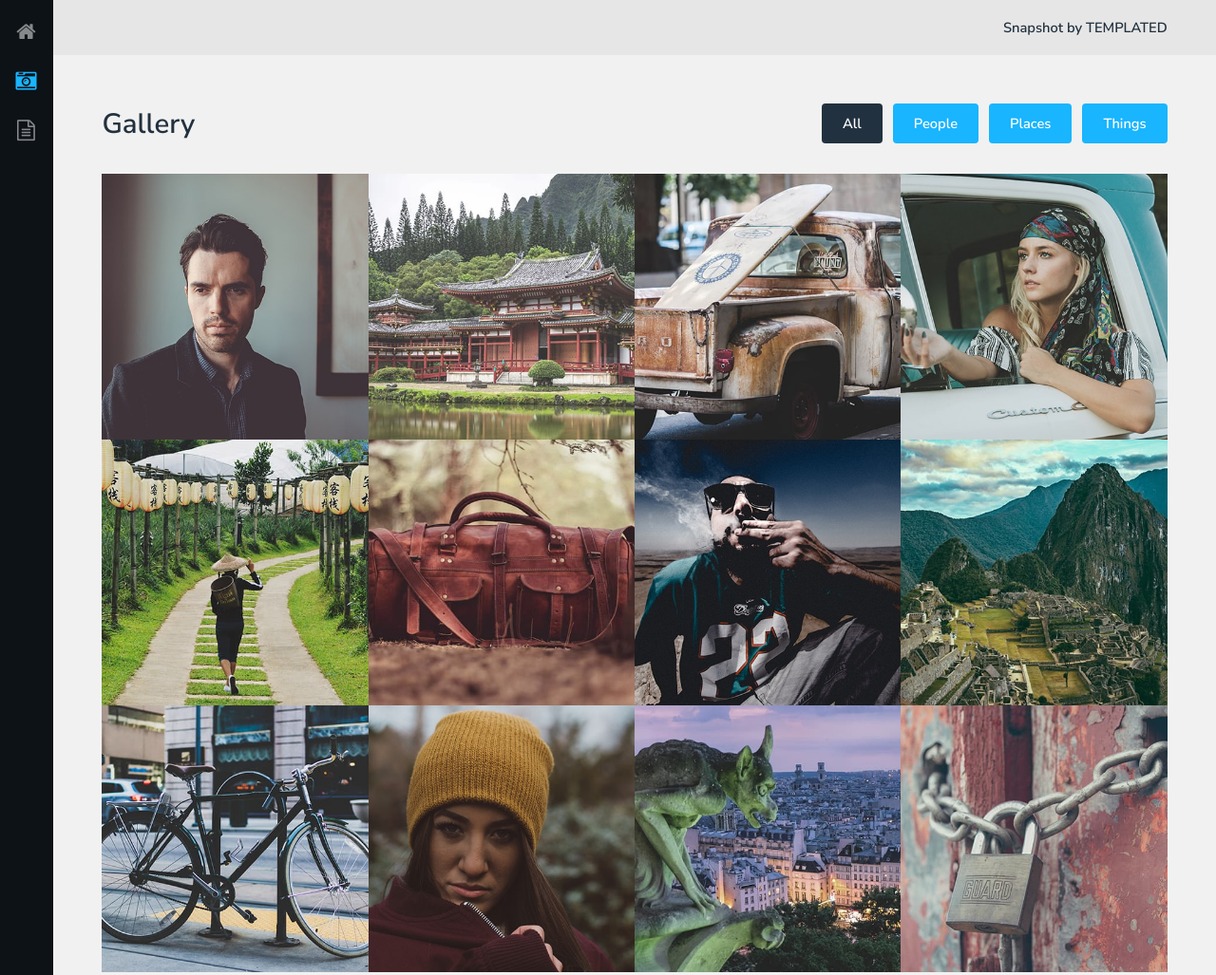
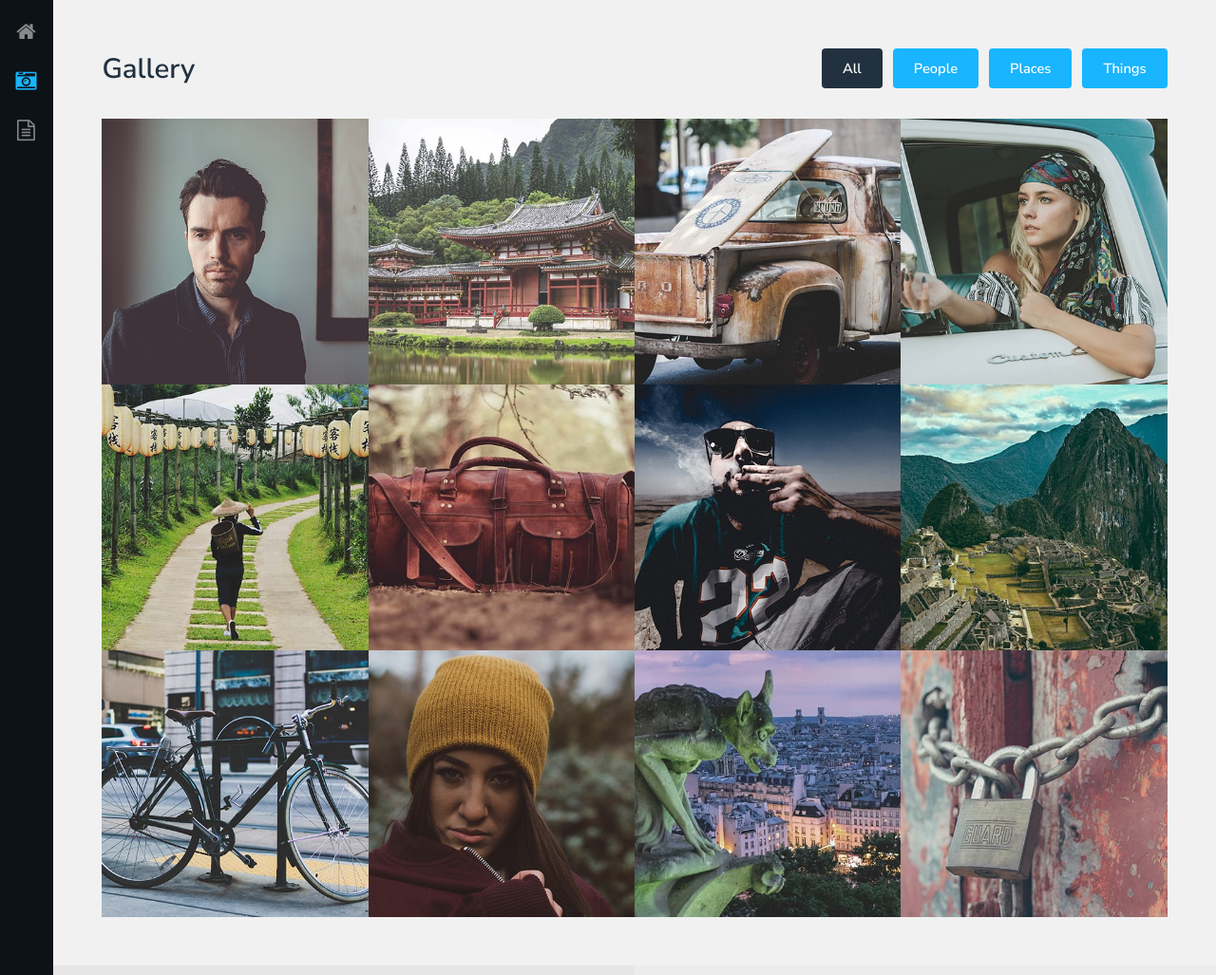
Before and after one commit to thaomega/thaomega.github.io, a plain HTML site: page gallery.html in a window 1280 px wide. Shown: the top 1027 px of the page at 95% size. Drawn offline with Linux system fonts and the light colour scheme.

Commit message:
Update gallery.html

```diff
--- a/gallery.html
+++ b/gallery.html
@@ -22,9 +22,7 @@
 				<section id="main">
 
 					<!-- Header -->
-						<header id="header">
-							<div>Snapshot <span>by TEMPLATED</span></div>
-						</header>
+
 
 					<!-- Gallery -->
 						<section id="galleries">
```
